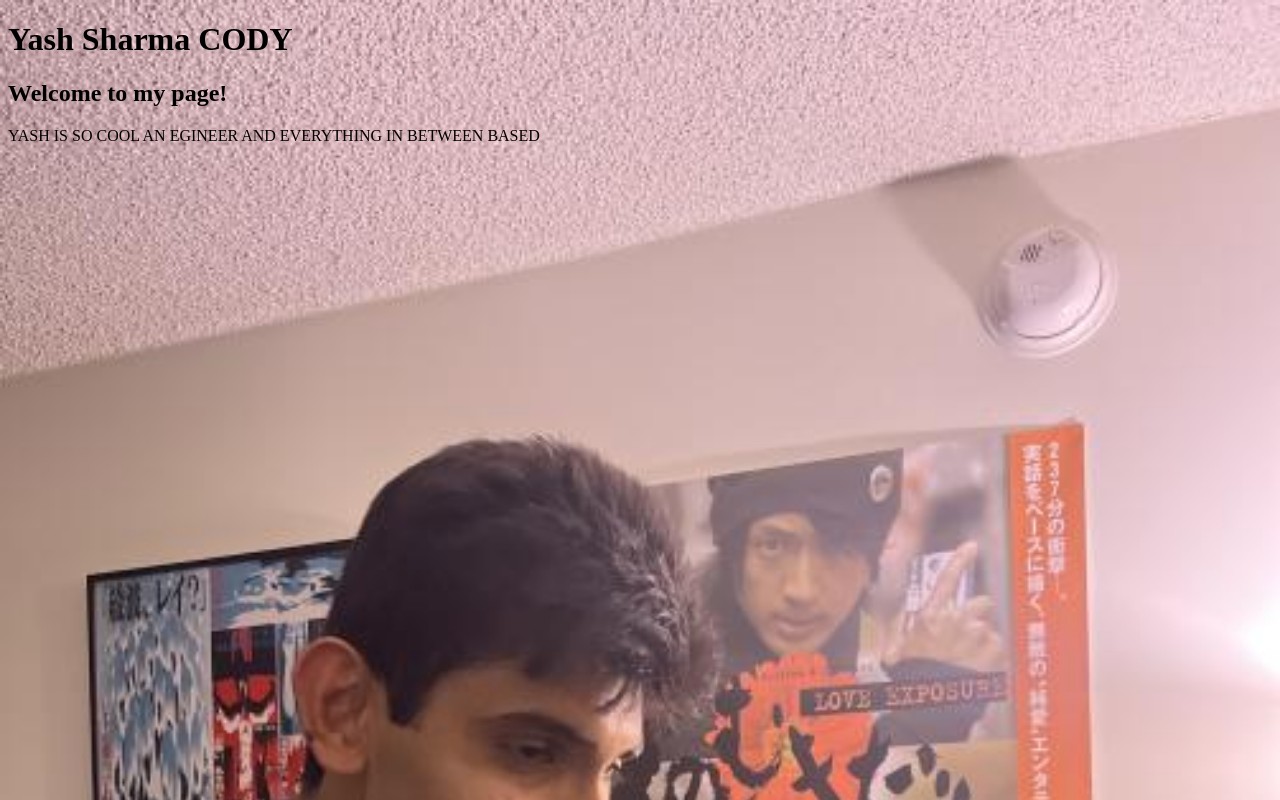
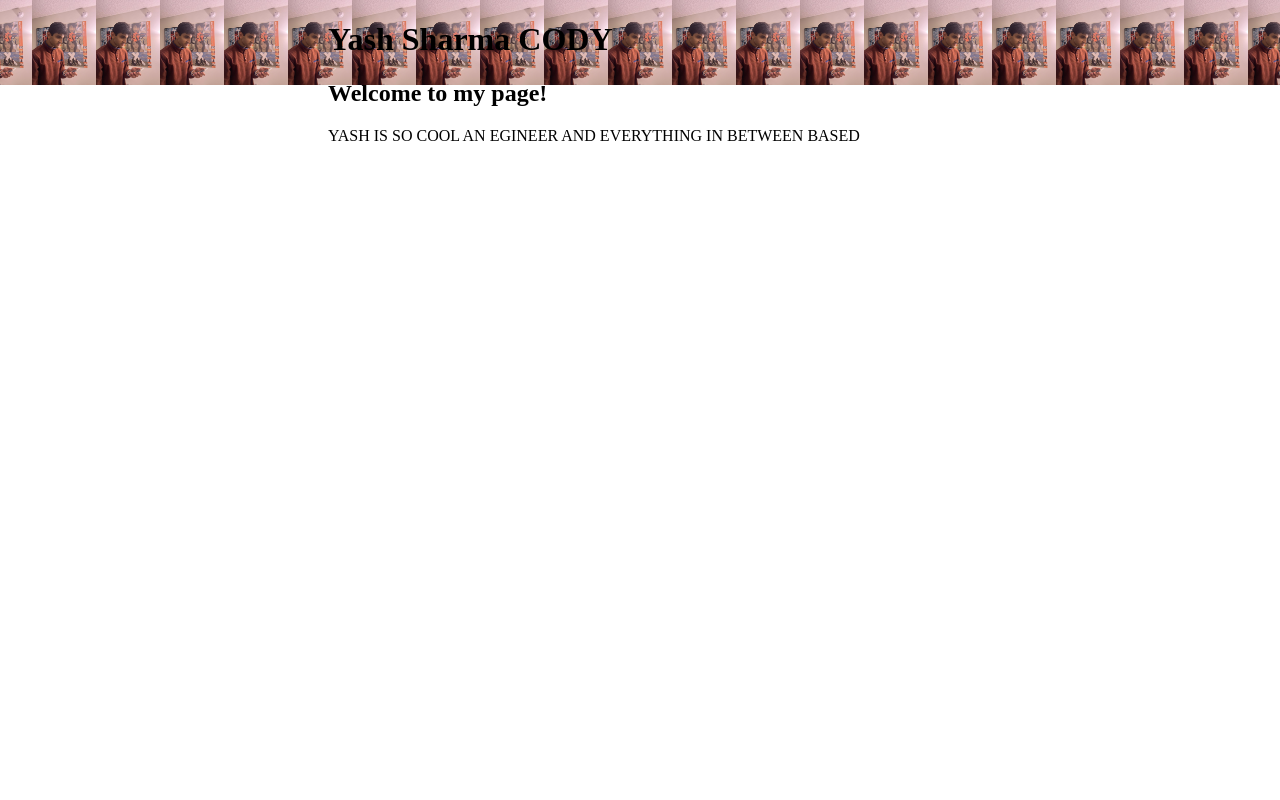
Before and after one commit to caleroy/caleroy.github.io, a plain HTML site: page index.html in a window 1280 px wide. Drawn offline with Linux system fonts and the light colour scheme.

Commit message:
Update styles.css

```diff
--- a/styles.css
+++ b/styles.css
@@ -1,3 +1,12 @@
+html{
+
+    display: block;
+    margin-left: auto;
+    margin-right: auto;
+    width: 50%;
+
+}
+
 body {
   background-image: url("yash.jpg"), url("yash2.jpg"), url("yash3.jpg");
   background-size: 100%, 100%, 100%;
@@ -7,7 +16,7 @@ body {
 }
 body {
   background-image: url("yash.jpg");
-  background-size: 100%;
+  background-size: 10%;
   background-repeat: repeat-x;
   background-position: top center;
   animation: scroll 60s horizontal infinite;
@@ -18,7 +27,7 @@ body {
 yash2 {
 
   background-image: url("yash2.jpg");
-  background-size: 100%;
+  background-size: 10%;
   background-repeat: repeat-x;
   background-position:center;
   animation: scroll 60s horizontal infinite;
@@ -26,7 +35,7 @@ yash2 {
 
 yash2 {
   background-image: url("yash3.jpg");
-  background-size: 100%;
+  background-size: 10%;
   background-repeat: repeat-x;
   background-position:bottom;
   animation: scroll 60s horizontal infinite;
@@ -38,6 +47,6 @@ yash2 {
       background-position: 0 0, 200px 0, 400px 0;
   }
   to {
-      background-position: 100% 0;
+      background-position: 10% 0;
   }
 }
```
